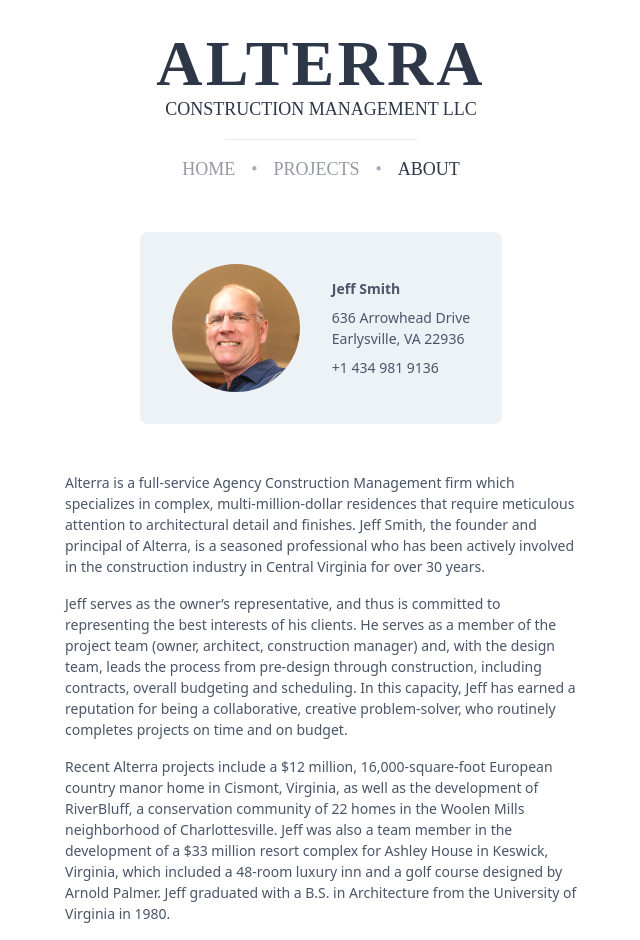
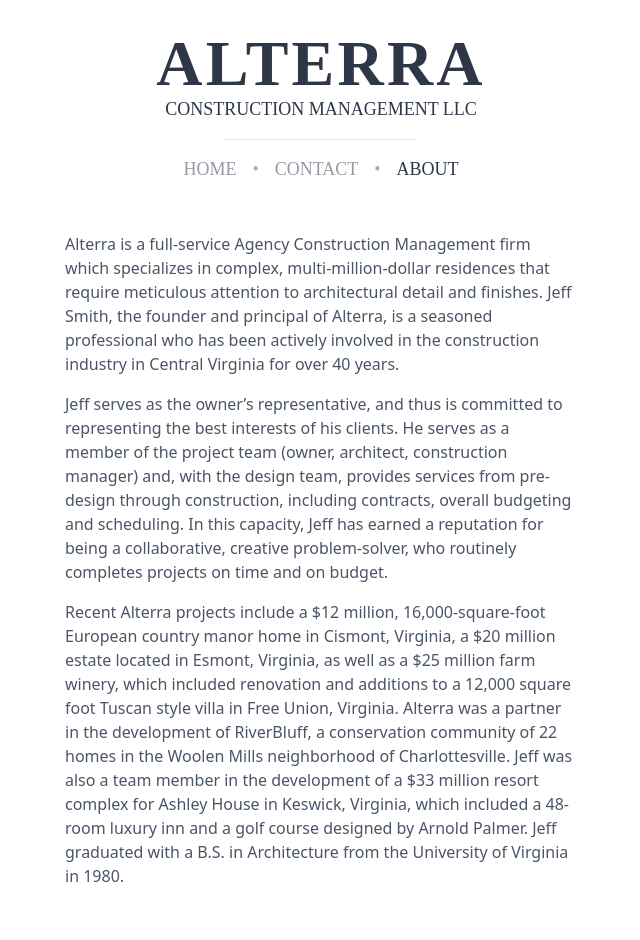
Before and after one commit to csmithid/alterra-next, a Next.js app: page /about in a window 1280 px wide. Shown: the top 940 px of the page, without its empty margins (319-959 px from the left). Built offline with nearby package versions, Linux system fonts and the light colour scheme.

Commit message:
updated about copy moved contact card to contact page

```diff
--- a/molecules/Nav.js
+++ b/molecules/Nav.js
@@ -37,7 +37,7 @@
   <nav className="grid grid-flow-col gap-4 font-display font-light text-gray-800 text-md sm:text-lg">
     <NavButton href="/">HOME</NavButton>
     <h2 className="text-gray-500">•</h2>
-    <NavButton href="/projects">PROJECTS</NavButton>
+    <NavButton href="/contact">CONTACT</NavButton>
     <h2 className="text-gray-500">•</h2>
     <NavButton href="/about">ABOUT</NavButton>
   </nav>
--- a/pages/about.js
+++ b/pages/about.js
@@ -1,17 +1,5 @@
 export default () => (
-  <div className="text-gray-700 text-sm flex flex-col items-center">
-    <div className="flex flex-col sm:flex-row items-center justify-center p-8 mb-12 rounded-lg bg-gray-200 max-w-sm">
-      <img
-        src="img/headshot.jpeg"
-        className="w-32 h-32 rounded-full mb-8 sm:mb-0 mr-0 sm:mr-8"
-      ></img>
-      <div className="flex-col">
-        <p className="font-bold mb-2">Jeff Smith</p>
-        <p>636 Arrowhead Drive</p>
-        <p className="mb-2">Earlysville, VA 22936</p>
-        <a href="tel:434-981-9136">+1 434 981 9136</a>
-      </div>
-    </div>
+  <div className="text-gray-700 text-md flex flex-col items-center">
     <div className="max-w-lg">
       <p className="mb-4">
         Alterra is a full-service Agency Construction Management firm which
@@ -19,26 +7,29 @@
         meticulous attention to architectural detail and finishes. Jeff Smith,
         the founder and principal of Alterra, is a seasoned professional who has
         been actively involved in the construction industry in Central Virginia
-        for over 30 years.
+        for over 40 years.
       </p>
       <p className="mb-4">
         Jeff serves as the owner’s representative, and thus is committed to
         representing the best interests of his clients. He serves as a member of
         the project team (owner, architect, construction manager) and, with the
-        design team, leads the process from pre-design through construction,
+        design team, provides services from pre-design through construction,
         including contracts, overall budgeting and scheduling. In this capacity,
         Jeff has earned a reputation for being a collaborative, creative
         problem-solver, who routinely completes projects on time and on budget.
       </p>
       <p>
         Recent Alterra projects include a $12 million, 16,000-square-foot
-        European country manor home in Cismont, Virginia, as well as the
-        development of RiverBluff, a conservation community of 22 homes in the
-        Woolen Mills neighborhood of Charlottesville. Jeff was also a team
-        member in the development of a $33 million resort complex for Ashley
-        House in Keswick, Virginia, which included a 48-room luxury inn and a
-        golf course designed by Arnold Palmer. Jeff graduated with a B.S. in
-        Architecture from the University of Virginia in 1980.
+        European country manor home in Cismont, Virginia, a $20 million estate
+        located in Esmont, Virginia, as well as a $25 million farm winery, which
+        included renovation and additions to a 12,000 square foot Tuscan style
+        villa in Free Union, Virginia. Alterra was a partner in the development
+        of RiverBluff, a conservation community of 22 homes in the Woolen Mills
+        neighborhood of Charlottesville. Jeff was also a team member in the
+        development of a $33 million resort complex for Ashley House in Keswick,
+        Virginia, which included a 48-room luxury inn and a golf course designed
+        by Arnold Palmer. Jeff graduated with a B.S. in Architecture from the
+        University of Virginia in 1980.
       </p>
     </div>
   </div>
--- /dev/null
+++ b/pages/contact.js
@@ -0,0 +1,16 @@
+export default () => (
+  <div className="text-gray-700 text-sm flex flex-col items-center">
+    <div className="flex flex-col items-center justify-center max-w-sm p-8 mb-12 bg-gray-200 rounded-lg sm:flex-row">
+      <img
+        src="img/headshot.jpeg"
+        className="w-32 h-32 mb-8 mr-0 rounded-full sm:mb-0 sm:mr-8"
+      ></img>
+      <div className="flex-col">
+        <p className="mb-2 font-bold">Jeff Smith</p>
+        <p>636 Arrowhead Drive</p>
+        <p className="mb-2">Earlysville, VA 22936</p>
+        <a href="tel:434-981-9136">+1 434 981 9136</a>
+      </div>
+    </div>
+  </div>
+);
--- /dev/null
+++ b/pages/index.jsx
@@ -0,0 +1,15 @@
+import HoverImg from "../molecules/HoverImg";
+
+export default () => (
+  <div className="max-w-xl grid grid-cols-1 sm:grid-cols-2 md:grid-cols-3 gap-2">
+    <HoverImg src="img/12.jpg"></HoverImg>
+    <HoverImg src="img/17.jpg"></HoverImg>
+    <HoverImg src="img/CM3.jpg"></HoverImg>
+    <HoverImg src="img/8.jpg"></HoverImg>
+    <HoverImg src="img/CM5.jpg"></HoverImg>
+    <HoverImg src="img/CR1.jpg"></HoverImg>
+    <HoverImg src="img/FA5.jpg"></HoverImg>
+    <HoverImg src="img/RB8.jpg"></HoverImg>
+    <HoverImg src="img/CM9.jpg"></HoverImg>
+  </div>
+);
```
Also changed, not shown: 1 other file (tests, documents, lock files or other folders).
